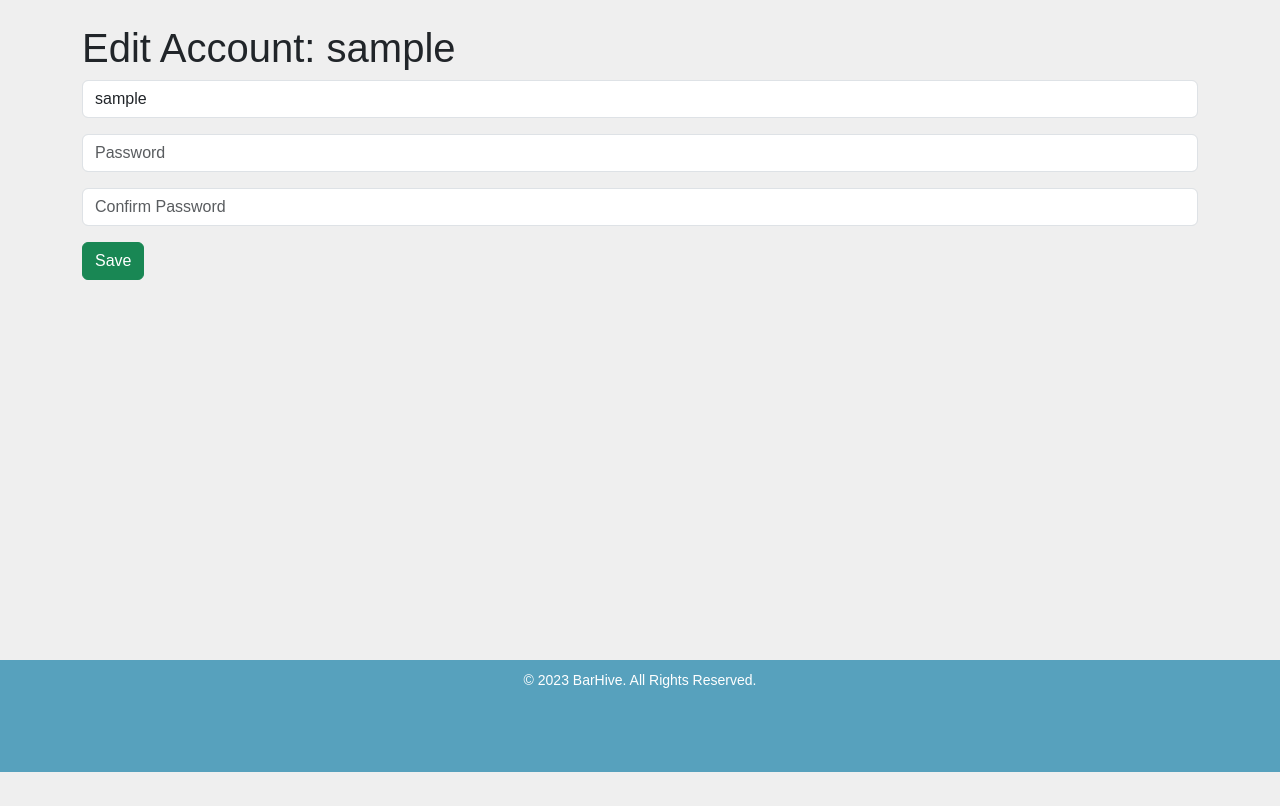
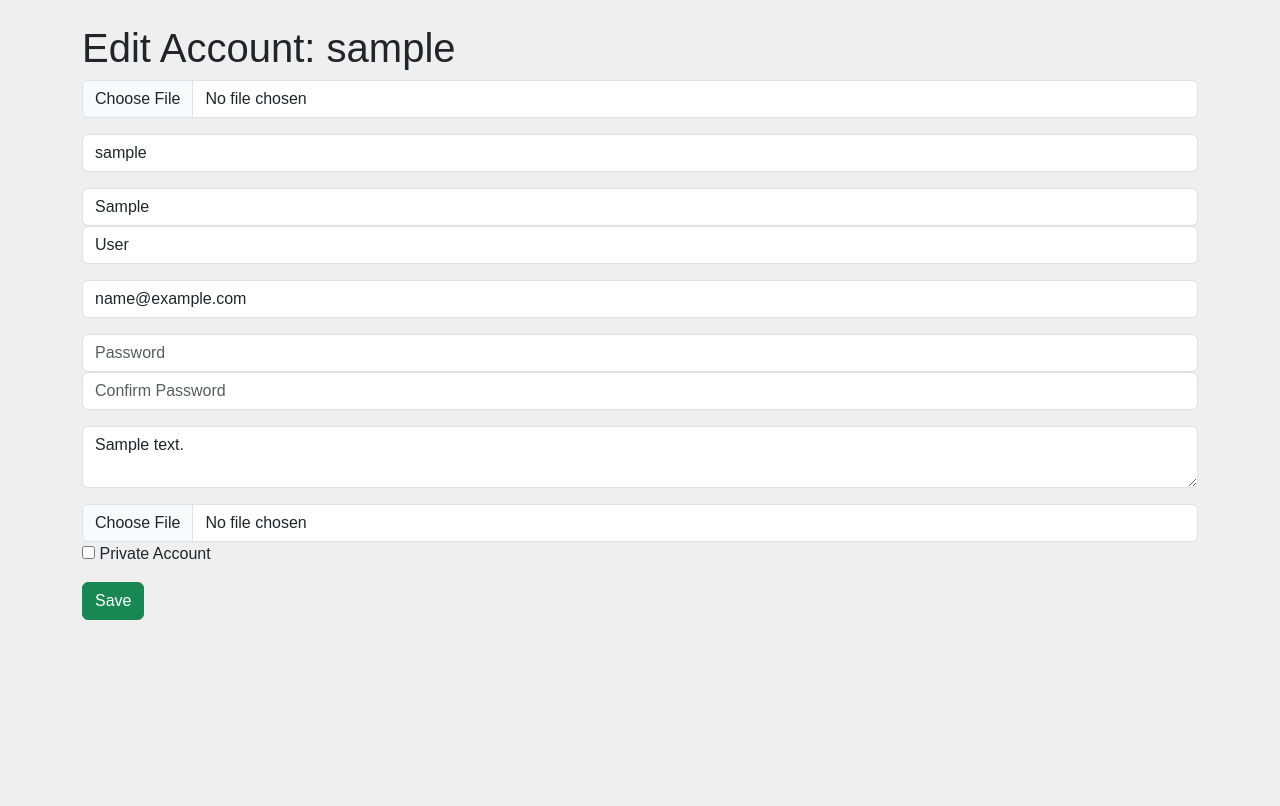
Before and after one commit to WormWaffles/Forum-Project, a Flask app: page /account/edit in a window 1280 px wide. Shown: the part 56-862 px from the top of the page. Before the commit the page ends 828 px from the top, so only its background shows below. Run offline with Flask 3, Linux system fonts and the light colour scheme; the visitor is signed in with stand-in values (Sample User, id 1); tables that the repository leaves empty hold one stand-in row (values such as "Sample post").

Commit message:
Added much to settings tab

```diff
--- a/app.py
+++ b/app.py
@@ -68,7 +68,7 @@ def login():
     session.pop('user_id',None)
     username = request.form['username']
     password = request.form['password']
-    user = users.get_user_by_name(username)
+    user = users.get_user_by_username(username)
     if user and user.password == password:
         session['user_id'] = user.user_id
         return redirect(url_for('account', account="active"))
@@ -104,13 +104,23 @@ def edit_account_post():
 
     user_id = session['user_id']
     username = request.form['username']
+    first_name = request.form['first_name']
+    last_name = request.form['last_name']
+    email = request.form['email']
     password = request.form['password']
     confirm_password = request.form['confirm_password']
+    about_me = request.form['about_me']
+    profile_pic = request.files['profile_pic']
+    banner_pic = request.files['banner_pic']
+    private = request.form.get('private')
+
+    # needs error handling
+
 
     if password != confirm_password:
         message = 'Passwords do not match.'
         return render_template('settings.html', message=message, logged_in=logged_in(), account="active")
-    users.update_user(user_id, username, password)
+    users.update_user(user_id, username, password, first_name, last_name, email, about_me, profile_pic, banner_pic, private)
 
     return redirect(url_for('account', account="active"))
 
@@ -126,7 +136,7 @@ def register():
             message = 'Passwords do not match.'
             return render_template('register.html', message=message, logged_in=logged_in(), register="active")
 
-        existing_user = users.get_user_by_name(username)
+        existing_user = users.get_user_by_username(username)
         if existing_user:
             message = 'Username already exists. Please choose a different username.'
             return render_template('register.html', message=message, logged_in=logged_in())
--- a/src/users.py
+++ b/src/users.py
@@ -10,22 +10,42 @@ class Users:
         '''Returns user by id'''
         return User.query.get(user_id)
 
-    def get_user_by_name(self, username):
-        '''Returns user by name'''
+    def get_user_by_username(self, username):
+        '''Returns user by username'''
         return User.query.filter_by(username=username).first()
 
     def create_user(self, username, password):
         '''Creates a user'''
-        user = User(username=username, password=password)
+        user = User(username=username, password=password, private=False)
         db.session.add(user)
         db.session.commit()
         return user
 
-    def update_user(self, user_id, username, password):
+    def save_profile_pic(self, user_id, profile_pic):
+        '''Saves profile pic'''
+        # TODO: implement
+        pass
+
+    def save_banner_pic(self, banner_pic, user_id):
+        '''Saves banner pic'''
+        # TODO: implement
+        pass
+
+    def update_user(self, user_id, username, password, first_name, last_name, email, about_me, profile_pic, banner_pic, private):
         '''Updates a user'''
         user = self.get_user_by_id(user_id)
         user.username = username
         user.password = password
+        user.first_name = first_name
+        user.last_name = last_name
+        user.email = email
+        user.about_me = about_me
+        self.save_profile_pic(user.user_id, profile_pic)
+        self.save_banner_pic(banner_pic, user.user_id)
+        if private == '1':
+            user.private = True
+        else:
+            user.private = False
         db.session.commit()
         return user
 
--- a/templates/settings.html
+++ b/templates/settings.html
@@ -6,21 +6,48 @@
 </div>
 <div class="d-flex flex-column">
     <form action="/account/edit" method="post" enctype="multipart/form-data">
-        <!-- keep the id -->
-        <div>
-            <input type="hidden" name="post_id" value="{{ user.user_id }}">
+        <!-- input for profile picture -->
+        <div class="mb-3">
+            <input class="form-control" type="file" name="profile_pic" placeholder="profile_pic"
+                value="{% if user.profile_pic != None %}{{user.profile_pic}}{% endif %}">
         </div>
         <!-- input for username -->
         <div class="mb-3">
-            <input class="form-control" type="text" name="username" placeholder="username" value="{{ user.username }}">
+            <input class="form-control" type="text" name="username" placeholder="Username" value="{{ user.username }}">
+        </div>
+        <!-- input for first name -->
+        <div class="mb-3">
+            <input class="form-control" type="text" name="first_name" placeholder="First name"
+                value="{% if user.first_name != None %}{{user.first_name}}{% endif %}">
+            <!-- input for last name -->
+            <input class="form-control" type="text" name="last_name" placeholder="Last name"
+                value="{% if user.last_name != None %}{{user.last_name}}{% endif %}">
+        </div>
+        <!-- input for email -->
+        <div class="mb-3">
+            <input class="form-control" type="text" name="email" placeholder="Email"
+                value="{% if user.email != None %}{{user.email}}{% endif %}">
         </div>
         <!-- input for password -->
         <div class="mb-3">
             <input class="form-control" type="text" name="password" placeholder="Password">
+            <!-- input for confirm password -->
+            <input class="form-control" type="text" name="confirm_password" placeholder="Confirm Password">
         </div>
-        <!-- input for confirm password -->
+        <!-- text area for bio -->
         <div class="mb-3">
-            <input class="form-control" type="text" name="confirm_password" placeholder="Confirm Password">
+            <textarea class="form-control" name="about_me"
+                placeholder="About me">{% if user.about_me != None %}{{user.about_me}}{% endif %}</textarea>
+        </div>
+        <!-- input for banner picture -->
+        <div>
+            <input class="form-control" type="file" name="banner_pic" placeholder="banner_pic"
+                value="{% if user.banner_pic != None %}{{user.banner_pic}}{% endif %}">
+        </div>
+        <!-- private account check box -->
+        <div class="mb-3">
+            <input type="checkbox" name="private" value="1" {% if user.private==1 %} checked {% endif %}>
+            <label for="private">Private Account</label>
         </div>
         <!-- button for post -->
         <div class="post">
```
Also changed, not shown: database_schema.sql (+8 -1 lines), src/models.py (+7 -0 lines), src/post_feed.py (+7 -1 lines), templates/account.html (+11 -1 lines).
